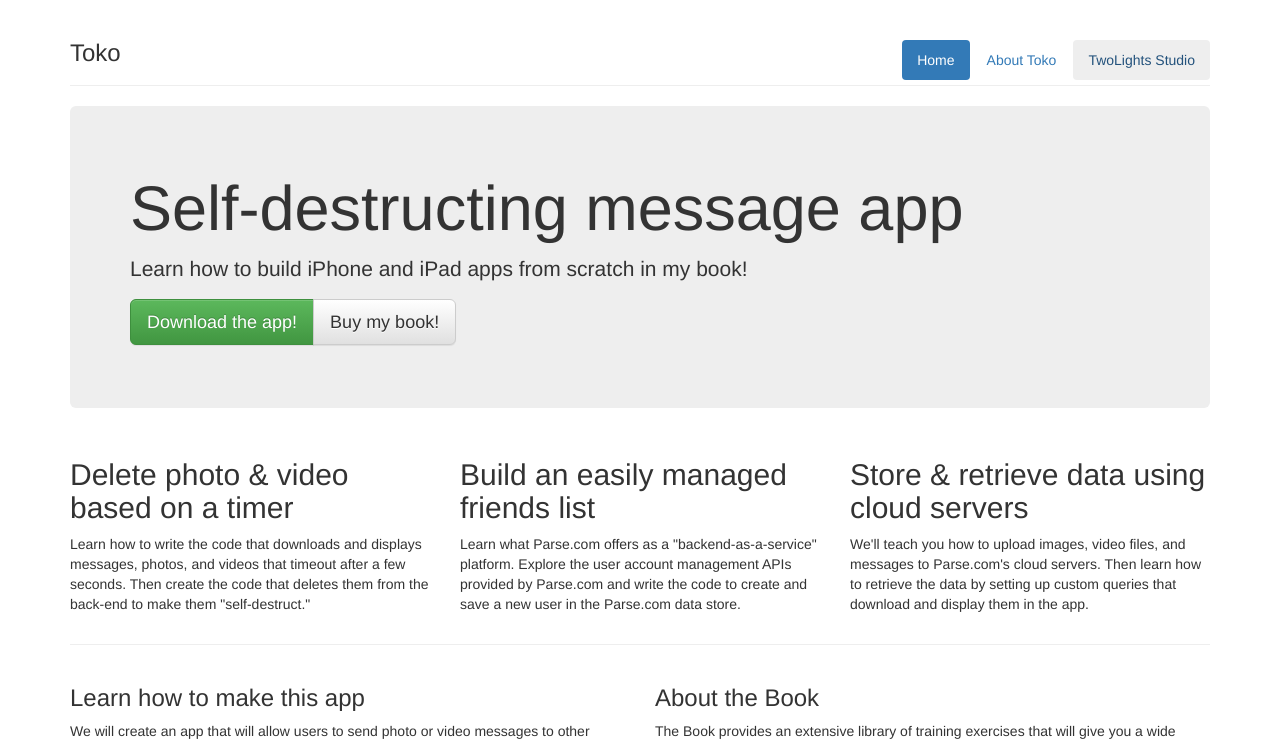
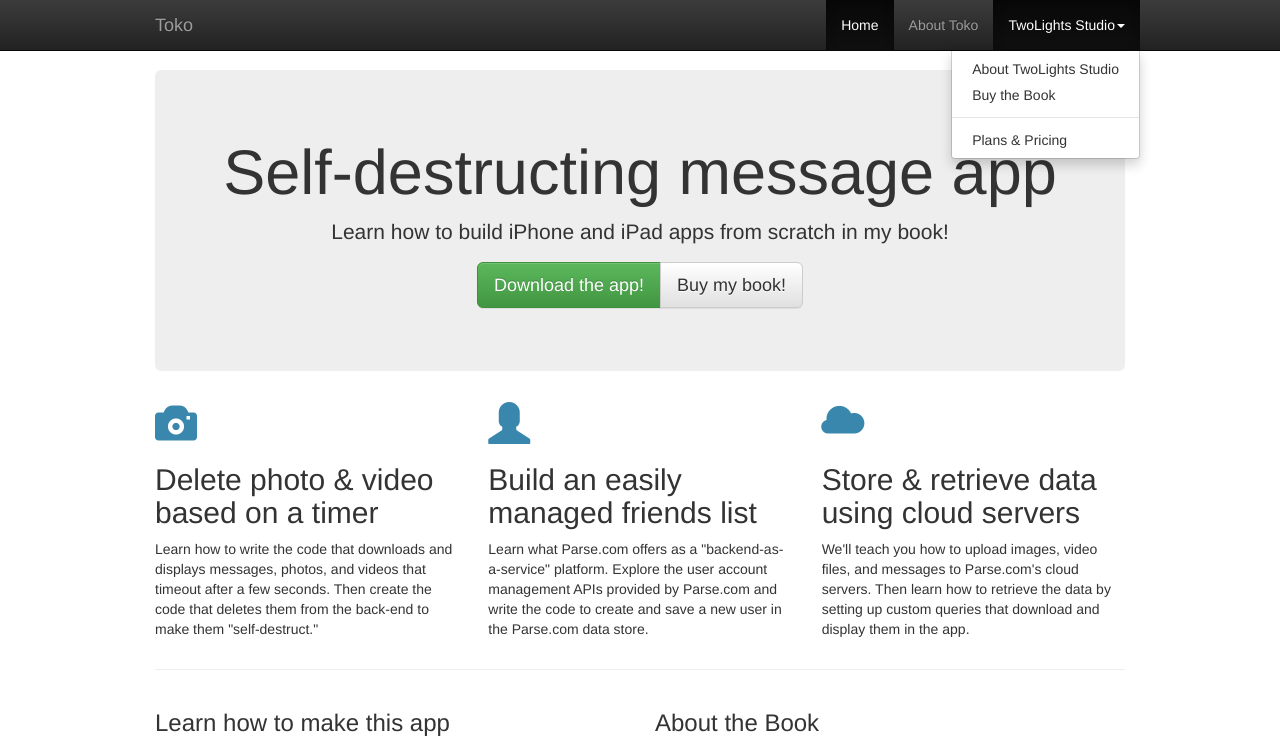
Before and after one commit to davidsmith3/GettingStartedBootstrap, a plain HTML site: page index.html in a window 1280 px wide. Both pictures are taken after a click on the link "TwoLights Studio". Shown: the top 744 px of the page. Drawn offline with nearby package versions, Linux system fonts and the light colour scheme.

Commit message:
chapter 4 complete

```diff
--- /dev/null
+++ b/css/my-styles.css
@@ -0,0 +1,18 @@
+body {
+	padding-top: 70px;
+}
+
+.container {
+	max-width: 1000px;
+}
+
+.jumbotron {
+	text-align: center;
+}
+
+.glyphicon {
+	font-size: 3em;
+	display: block;
+	margin: auto;
+	color: #3a87ad;
+}
--- a/index.html
+++ b/index.html
@@ -8,20 +8,40 @@
 	<!-- Optional theme -->
 	<link rel="stylesheet" href="https://maxcdn.bootstrapcdn.com/bootstrap/3.2.0/css/bootstrap-theme.min.css">
 
+	<link rel="stylesheet" href="css/my-styles.css">
+
+	<script src="https://ajax.googleapis.com/ajax/libs/jquery/1.11.1/jquery.min.js"></script>
+
 	<!-- Latest compiled and minified JavaScript -->
 	<script src="https://maxcdn.bootstrapcdn.com/bootstrap/3.2.0/js/bootstrap.min.js"></script>
 </head>
 
 <body>
-	<div class="container">
-		<header class="page-header">
-			<ul class="nav nav-pills pull-right">
+	<div class="navbar navbar-inverse navbar-fixed-top">
+		<div class="container">
+			<button type="button" class="navbar-toggle" data-toggle="collapse" data-target=".navbar-collapse">
+				<span class="icon-bar"></span>
+				<span class="icon-bar"></span>
+				<span class="icon-bar"></span>
+			</button>
+			<a class="navbar-brand text-muted" href="#">Toko</a>
+			<div class="collapse navbar-collapse">
+				<ul class="nav navbar-nav navbar-right">
 				<li class="active"><a href="#">Home</a></li>
 				<li><a href="#">About Toko</a></li>
-				<li><a href="#">TwoLights Studio</a></li>
+				<li class="dropdown"><a data-toggle="dropdown" data-target="#">TwoLights Studio<b class="caret"></b></a>
+					<ul class="dropdown-menu">
+						<li><a href="#">About TwoLights Studio</a></li>
+						<li><a href="#">Buy the Book</a></li>
+						<li class="divider"></li>
+						<li><a href="#">Plans &amp; Pricing</a></li>
+					</ul>
+				</li>
 			</ul>
-			<h3>Toko</h3>
-		</header>
+			</div>
+		</div>
+	</div>
+	<div class="container">
 		<div class="jumbotron">
 			<h1>Self-destructing message app</h1>
 			<p>Learn how to build iPhone and iPad apps from scratch in my book!</p>
@@ -32,14 +52,17 @@
 		</div>
 		<div class="row">
 			<div class="col-sm-4">
+				<b class="glyphicon glyphicon-camera"></b>
 				<h2>Delete photo &amp; video based on a timer</h2>
 				<p>Learn how to write the code that downloads and displays messages, photos, and videos that timeout after a few seconds. Then create the code that   deletes them from the back-end to make them "self-destruct."</p>
             </div>
             <div class="col-sm-4">
+            	<b class="glyphicon glyphicon-user"></b>
 				<h2>Build an easily managed friends list</h2>
 				<p>Learn what Parse.com offers as a "backend-as-a-service" platform. Explore the user account management APIs provided by Parse.com and write the code to   create and save a new user in the Parse.com data store.</p>
             </div>
 			<div class="col-sm-4">
+				<b class="glyphicon glyphicon-cloud"></b>
 				<h2>Store &amp; retrieve data using cloud servers</h2>
 				<p>We'll teach you how to upload images, video files, and messages to Parse.com's cloud servers. Then learn how to retrieve the data by setting up custom queries that download and display them in the app.</p>
 			</div>
```
